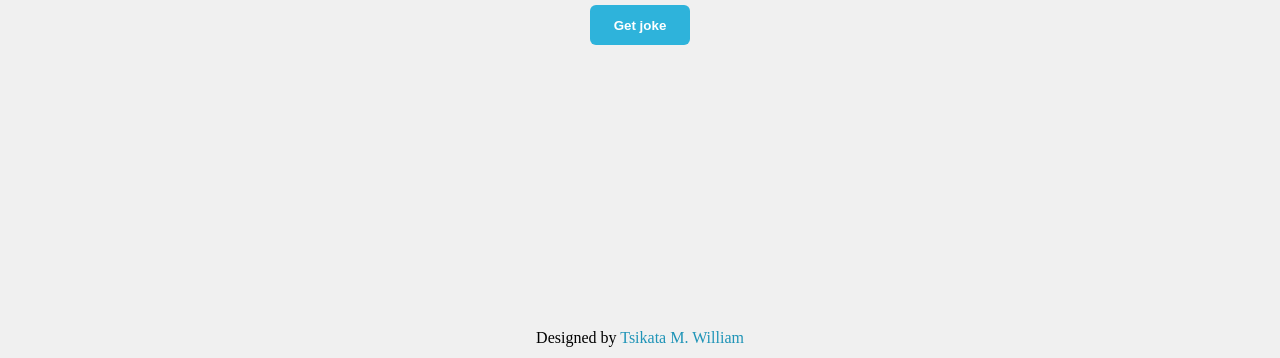
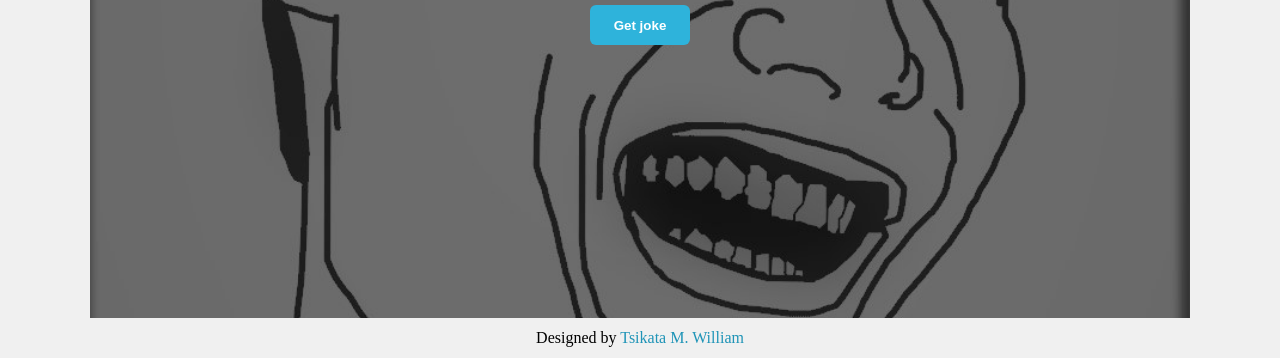
Before and after one commit to tsikatawill/dad-jokes-generator, a plain HTML site: page index.html in a window 1280 px wide. Shown: the part 442-800 px from the top of the page. Drawn offline with Linux system fonts and the light colour scheme; the site is published under a folder, as on GitHub Pages, so addresses that start at the root find nothing.

Commit message:
fixed bug

```diff
--- a/sass/style.sass
+++ b/sass/style.sass
@@ -37,7 +37,7 @@ body
         height: 85vh
         .container
             height: 100%
-            background: url(/img/bg.jpg) center center/cover
+            background: url(../img/bg.jpg) center center/cover
             display: flex
             flex-direction: column
             justify-content: center
```
Also changed, not shown: css/style.min.css.
